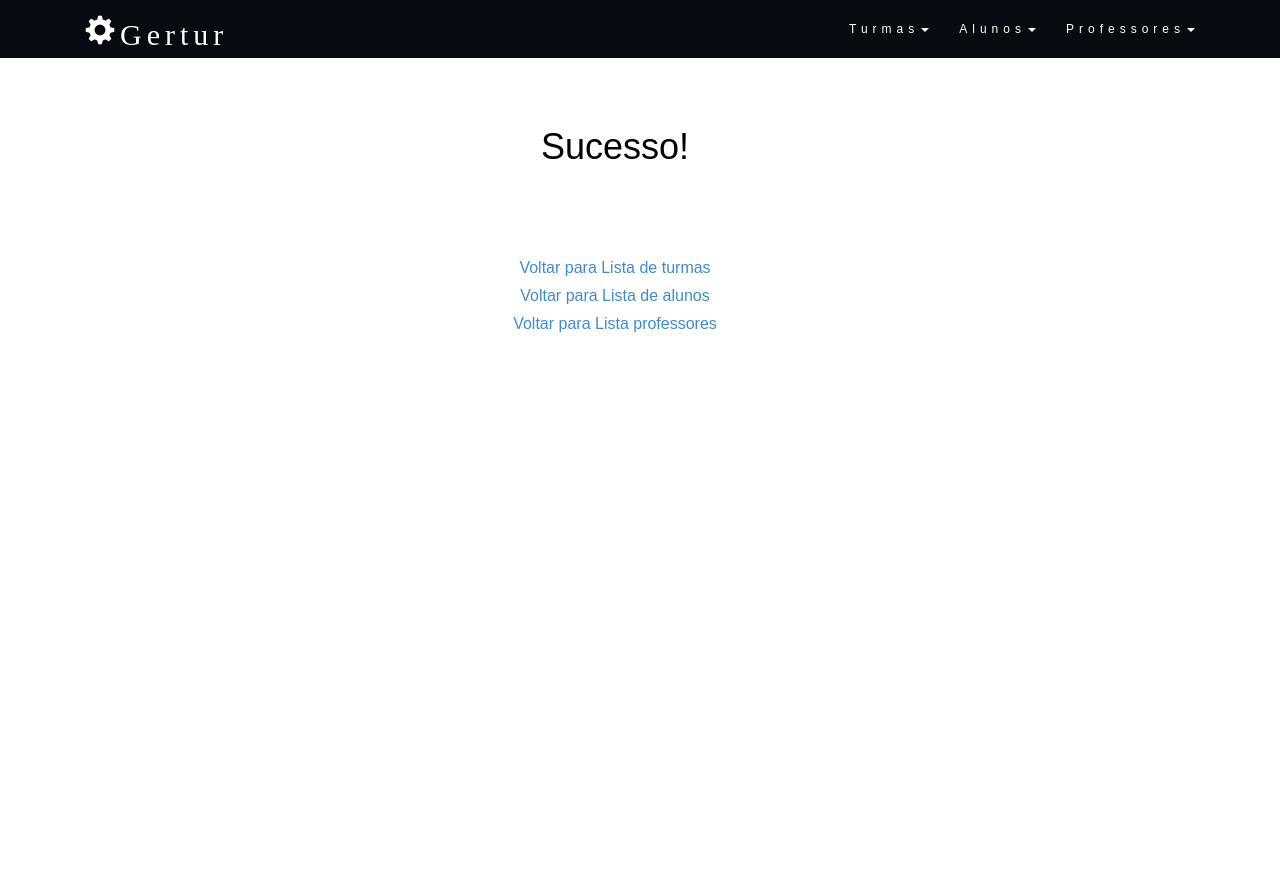
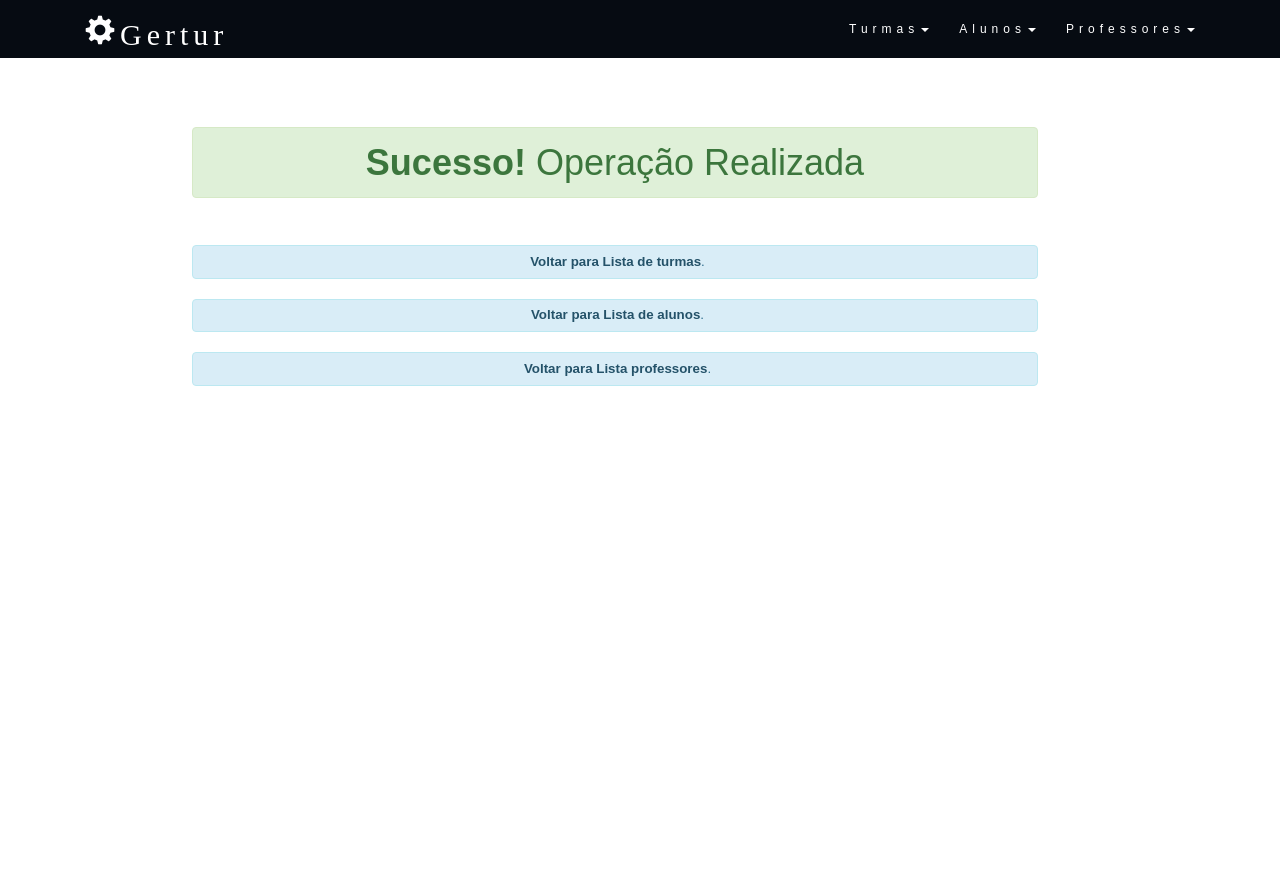
Before and after one commit to jhonatansantiago/gerenciadorCursos, a Django app: page /saved/ in a window 1280 px wide. Shown: the top 879 px of the page. Run offline with Django 3.2, Linux system fonts and the light colour scheme; some libraries are stand-ins or nearby versions.

Commit message:
crinado paginas internas

```diff
--- a/virtual/turmas/turmaApp/static/turmaApp/novo.css
+++ b/virtual/turmas/turmaApp/static/turmaApp/novo.css
@@ -27,7 +27,7 @@ body {
   }
 
   .container-fluid {
-      background-color: #0c1420;
+      background-color: #000000;
       padding: 100px 25px;
       font-family: Montserrat, sans-serif;
   }
@@ -53,6 +53,7 @@ body {
       font-family: Montserrat, sans-serif;
   }
 
+
   .container-fluid2 {
       background-color: #060b12;
       padding: 100px 25px;
--- a/virtual/turmas/turmaApp/static/turmaApp/style.css
+++ b/virtual/turmas/turmaApp/static/turmaApp/style.css
@@ -10,7 +10,7 @@
     position: relative;
     padding-top: 3%;
     text-align: center; padding-right: 50px;
-    font-size: 18pt; color: rgb(71,99,158);
+    font-size: 18pt; color: rgb(0,0,0);
 
 }
 .h2{
--- a/virtual/turmas/turmaApp/static/turmaApp/telaInicial.css
+++ b/virtual/turmas/turmaApp/static/turmaApp/telaInicial.css
@@ -22,20 +22,19 @@
   .jumbotron {
       background-color: #0c1420;
       color: #fff;
-      padding: 100px 25px;
+      padding: 50px 25px;
       font-family: Montserrat, sans-serif;
   }
   .container-fluid {
       padding: 60px 50px;
+
   }
   .container-fluid2 {
       background-color: #0c1420;
       padding: 100px 25px;
       font-family: Montserrat, sans-serif;
   }
-  .bg-grey {
-      background-color: #f6f6f6;
-  }
+
   .logo-small {
       color: #f4511e;
       font-size: 50px;
--- a/virtual/turmas/turmaApp/templates/turmaApp/inicial.html
+++ b/virtual/turmas/turmaApp/templates/turmaApp/inicial.html
@@ -51,13 +51,13 @@
   <h1>GERTUR-ENSINO MÉDIO</h1>
   <p>Aplicação especializada no gerenciamento de turmas do ensino médio</p>
     <div>
-      <img src="{% static "turmaApp/img/sala.jpg" %}" alt="image" height="320" width="830"/>
+      <img src="{% static "turmaApp/img/sala.jpg" %}" class="img-rounded" alt="image" height="320" width="830"/>
     </div>
 
 </div>
 
 <!-- Container (About Section) -->
-<div class="container-fluid bg-grey">
+<div class="container-fluid">
   <div class="row">
     <div class="col-sm-4">
       <span class="glyphicon glyphicon-list-alt logo slideanim"></span>
--- a/virtual/turmas/turmaApp/templates/turmaApp/lista_aluno.html
+++ b/virtual/turmas/turmaApp/templates/turmaApp/lista_aluno.html
@@ -25,8 +25,8 @@
         <table class="table table-striped" style="text-align: center;" >
 
             <tr>
-                <th class="texto_centralizado">Aluno</th>
-                <th class="texto_centralizado">Turma</th>
+                <th class="texto_centralizado" style="color: black;">Aluno</th>
+                <th class="texto_centralizado" style="color: black;">Turma</th>
 
                 <th></th>
                 <th></th>
@@ -37,7 +37,7 @@
                     <a href="#"> {{ item.nome}} </a>
 
                 </td>
-                <td>{{ item.turma }}</td>
+                <td style="color: black;">{{ item.turma }}</td>
 
 
                 <td> <a href="{% url 'escola:edita_aluno' item.id %}"> [Editar]    </a> </td>
--- a/virtual/turmas/turmaApp/templates/turmaApp/saved.html
+++ b/virtual/turmas/turmaApp/templates/turmaApp/saved.html
@@ -2,14 +2,24 @@
 
 <form  class="form form-inline" >
 
+	<div class="h1">
+		<div class="alert alert-success">
+	    	<strong>Sucesso!</strong> Operação Realizada
+	    </div>
+	</div>
 
-    <h1 class="h1" style="color: #000000">Sucesso! </h1>
+    <div class="h2">
 
-    <br />
-    <div class="h2">
-        <p /><a href="{% url 'escola:lista_turma'  %}"> Voltar para Lista de turmas </a>
-        <p /><a href="{% url 'escola:lista_aluno'  %}"> Voltar para Lista de alunos </a>
-        <p /><a href="{% url 'escola:lista_professor'  %}"> Voltar para Lista professores</a>
+	    <div class="alert alert-info" style="text-align: center; padding-top: 1%; padding-bottom:1%; text-align: center;padding-right: 10px;font-size: 10pt;">
+	    	<a href="{% url 'escola:lista_turma'  %}" class="alert-link">Voltar para Lista de turmas</a>.
+	  	</div>
+	  	<div class="alert alert-info" style="text-align: center; padding-top: 1%; padding-bottom:1%; text-align: center;padding-right: 10px;font-size: 10pt;">
+	    	<a href="{% url 'escola:lista_aluno'  %}" class="alert-link">Voltar para Lista de alunos</a>.
+	  	</div>
+	  	<div class="alert alert-info" style="text-align: center; padding-top: 1%; padding-bottom:1%; text-align: center;padding-right: 10px;font-size: 10pt;">
+	    	<a href="{% url 'escola:lista_professor'  %}" class="alert-link">Voltar para Lista professores</a>.
+	  	</div>
+
     </div>
 </form>
 
```
Also changed, not shown: virtual/turmas/turmaApp/templates/turmaApp/lista_professor.html (+5 -5 lines), virtual/turmas/turmaApp/templates/turmaApp/lista_turma.html (+5 -5 lines), 3 other files.
